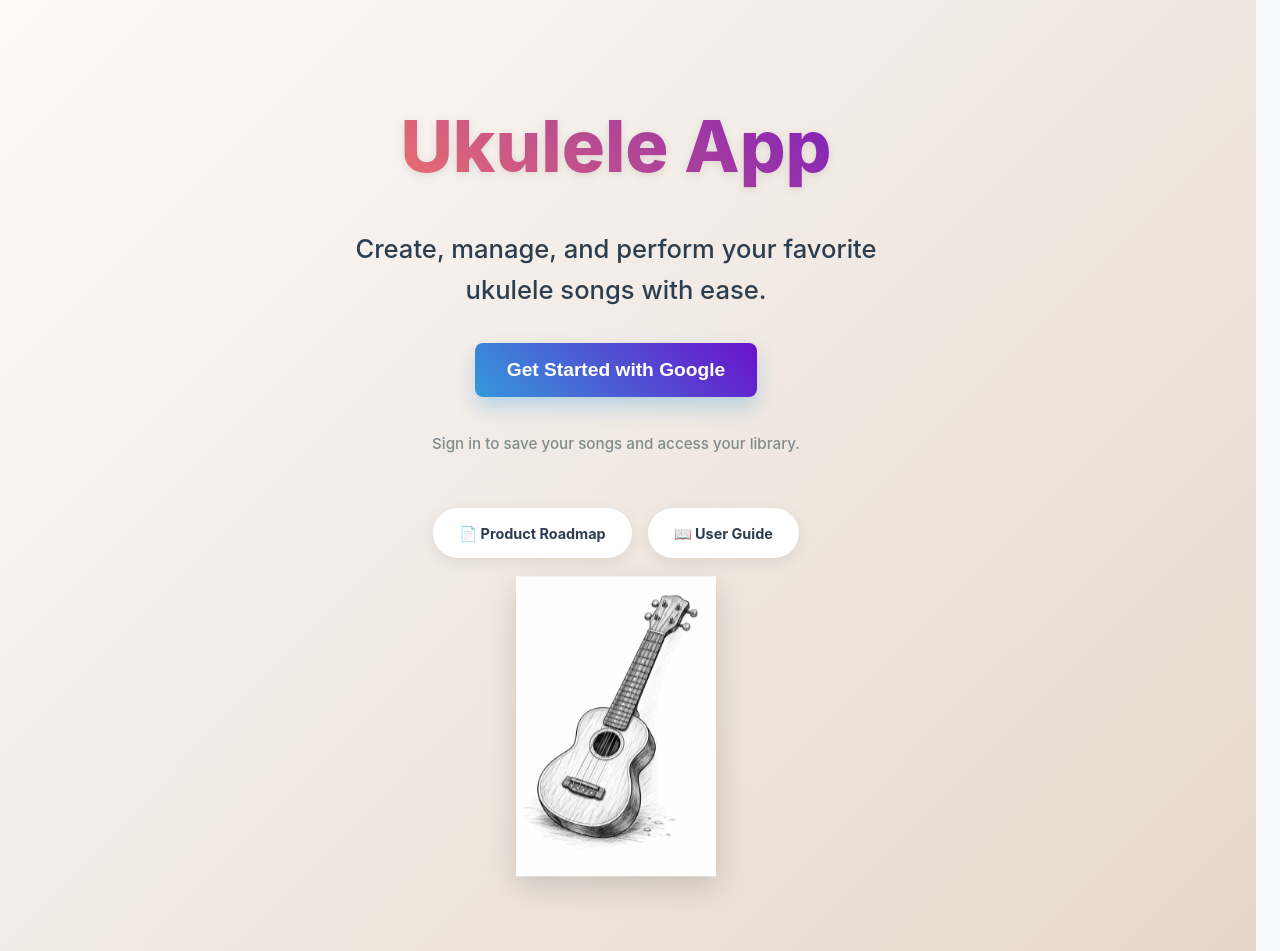
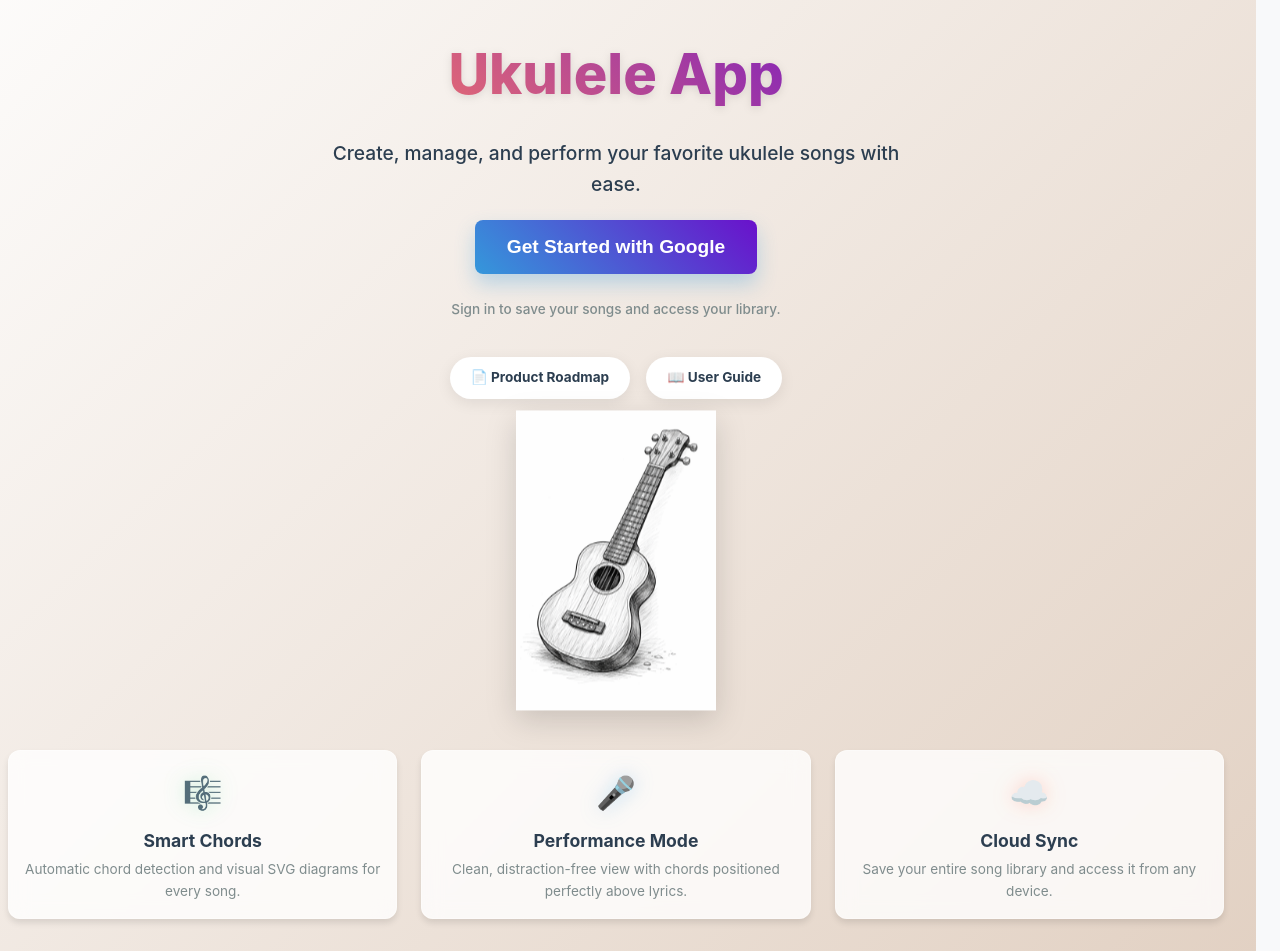
Before and after one commit to AnnaShalaginova/ukulele-app, a React (Vite) app: page / in a window 1280 px wide. Shown: the top 951 px of the page. Built offline with nearby package versions, Linux system fonts and the light colour scheme.

Commit message:
ui: compress landing page to fit vertically on a single screen

```diff
--- a/src/App.css
+++ b/src/App.css
@@ -314,7 +314,7 @@
 
 /* Documentation Links (Landing Page) */
 .doc-links {
-  margin-bottom: 2rem;
+  margin-bottom: 1rem;
   display: flex;
   gap: 1rem;
   justify-content: center;
@@ -325,13 +325,13 @@
   display: inline-flex;
   align-items: center;
   gap: 8px;
-  padding: 0.7rem 1.5rem;
+  padding: 0.5rem 1.2rem;
   background: white;
   border: 2px solid transparent;
   border-radius: 50px;
   color: var(--text-main);
   text-decoration: none;
-  font-size: 0.9rem;
+  font-size: 0.85rem;
   font-weight: 700;
   transition: all 0.3s cubic-bezier(0.175, 0.885, 0.32, 1.275);
   box-shadow: 0 4px 15px rgba(0,0,0,0.08);
@@ -493,16 +493,17 @@
   max-width: 100vw;
   margin-left: -1.5rem;
   margin-top: -1.5rem;
-  padding: 4rem 2rem;
+  padding: 1rem 2rem;
   background: var(--hero-gradient);
   border-radius: 0;
   box-shadow: none;
   box-sizing: border-box;
+  overflow: hidden;
 }
 
 .hero h1 {
-  font-size: 4.5rem;
-  margin-bottom: 0.5rem;
+  font-size: 3.5rem;
+  margin-bottom: 0.25rem;
   background: linear-gradient(45deg, var(--accent-orange), var(--accent-purple));
   -webkit-background-clip: text;
   -webkit-text-fill-color: transparent;
@@ -511,30 +512,35 @@
 
 @media (max-width: 600px) {
   .hero h1 {
-    font-size: 2.8rem;
+    font-size: 2.2rem;
   }
   .ukulele-icon img {
-    width: 150px !important;
+    width: 100px !important;
   }
 }
 
 .ukulele-icon {
-  margin-bottom: 1.5rem;
+  margin-bottom: 0.5rem;
   filter: drop-shadow(0 10px 15px rgba(0, 0, 0, 0.15));
   animation: float 4s ease-in-out infinite;
 }
 
+.ukulele-icon img {
+  width: 120px;
+  height: auto;
+}
+
 @keyframes float {
   0% { transform: translateY(0px); }
-  50% { transform: translateY(-15px); }
+  50% { transform: translateY(-10px); }
   100% { transform: translateY(0px); }
 }
 
 .hero p {
-  font-size: 1.6rem;
+  font-size: 1.2rem;
   color: var(--text-main);
   font-weight: 500;
-  margin-bottom: 2rem;
+  margin-bottom: 1rem;
   max-width: 600px;
   margin-left: auto;
   margin-right: auto;
@@ -542,30 +548,32 @@
 
 @media (max-width: 600px) {
   .hero p {
-    font-size: 1.2rem;
+    font-size: 1rem;
+    margin-bottom: 0.75rem;
   }
 }
 
 .features-grid {
   display: grid;
   grid-template-columns: repeat(3, 1fr);
-  gap: 2.5rem;
-  margin-top: 2rem;
-  margin-bottom: 3rem;
+  gap: 1.5rem;
+  margin-top: 1rem;
+  margin-bottom: 1.5rem;
   width: 100%;
 }
 
 @media (max-width: 768px) {
   .features-grid {
     grid-template-columns: 100%;
-    gap: 1.5rem;
+    gap: 0.75rem;
+    margin-bottom: 1rem;
   }
 }
 
 .feature-item {
   background: rgba(255, 255, 255, 0.8);
   backdrop-filter: blur(10px);
-  padding: 2rem;
+  padding: 1rem;
   border-radius: var(--radius);
   box-shadow: var(--shadow);
   transition: transform 0.3s ease;
@@ -573,12 +581,12 @@
 }
 
 .feature-item:hover {
-  transform: translateY(-10px);
+  transform: translateY(-5px);
 }
 
 .feature-icon {
-  font-size: 3rem;
-  margin-bottom: 1rem;
+  font-size: 2rem;
+  margin-bottom: 0.5rem;
   display: block;
 }
 
@@ -587,14 +595,14 @@
 .feature-item:nth-child(3) .feature-icon { filter: drop-shadow(0 0 10px rgba(255, 126, 95, 0.3)); }
 
 .feature-item h3 {
-  margin: 0 0 0.75rem 0;
-  font-size: 1.25rem;
+  margin: 0 0 0.25rem 0;
+  font-size: 1.1rem;
   color: var(--text-main);
 }
 
 .feature-item p {
   margin: 0;
-  font-size: 0.95rem;
+  font-size: 0.85rem;
   color: var(--text-muted);
 }
 
@@ -602,15 +610,15 @@
   display: flex;
   flex-direction: column;
   align-items: center;
-  gap: 1.25rem;
-  margin: 2.5rem 0;
+  gap: 0.75rem;
+  margin: 1rem 0;
 }
 
 .login-section .secondary-btn {
   background: linear-gradient(45deg, var(--secondary-color), var(--accent-purple));
   border: none;
-  padding: 1.2rem 2.5rem;
-  font-size: 1.3rem;
+  padding: 0.8rem 2rem;
+  font-size: 1.1rem;
   box-shadow: 0 10px 20px rgba(52, 152, 219, 0.3);
   transition: all 0.3s ease;
 }
@@ -621,6 +629,6 @@
 }
 
 .login-section p {
-  font-size: 0.95rem;
+  font-size: 0.85rem;
   color: var(--text-muted);
 }
```
